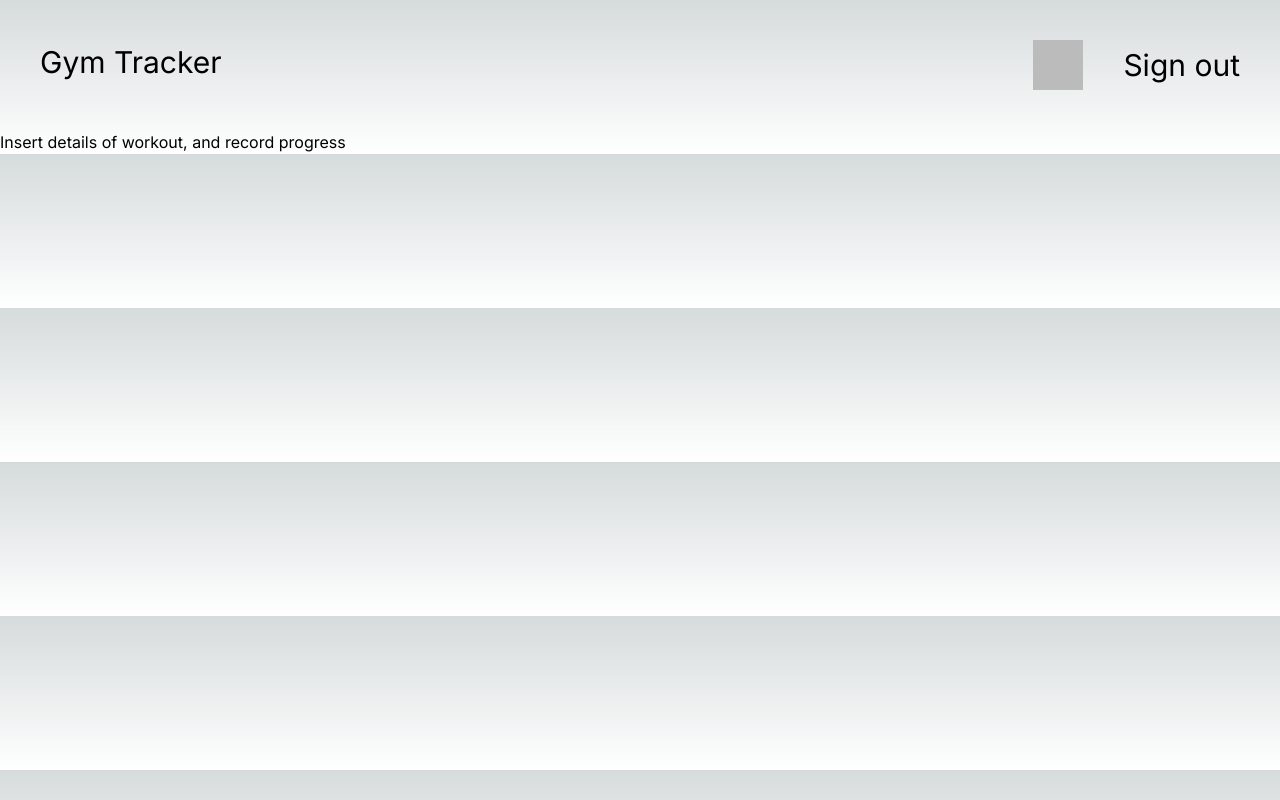
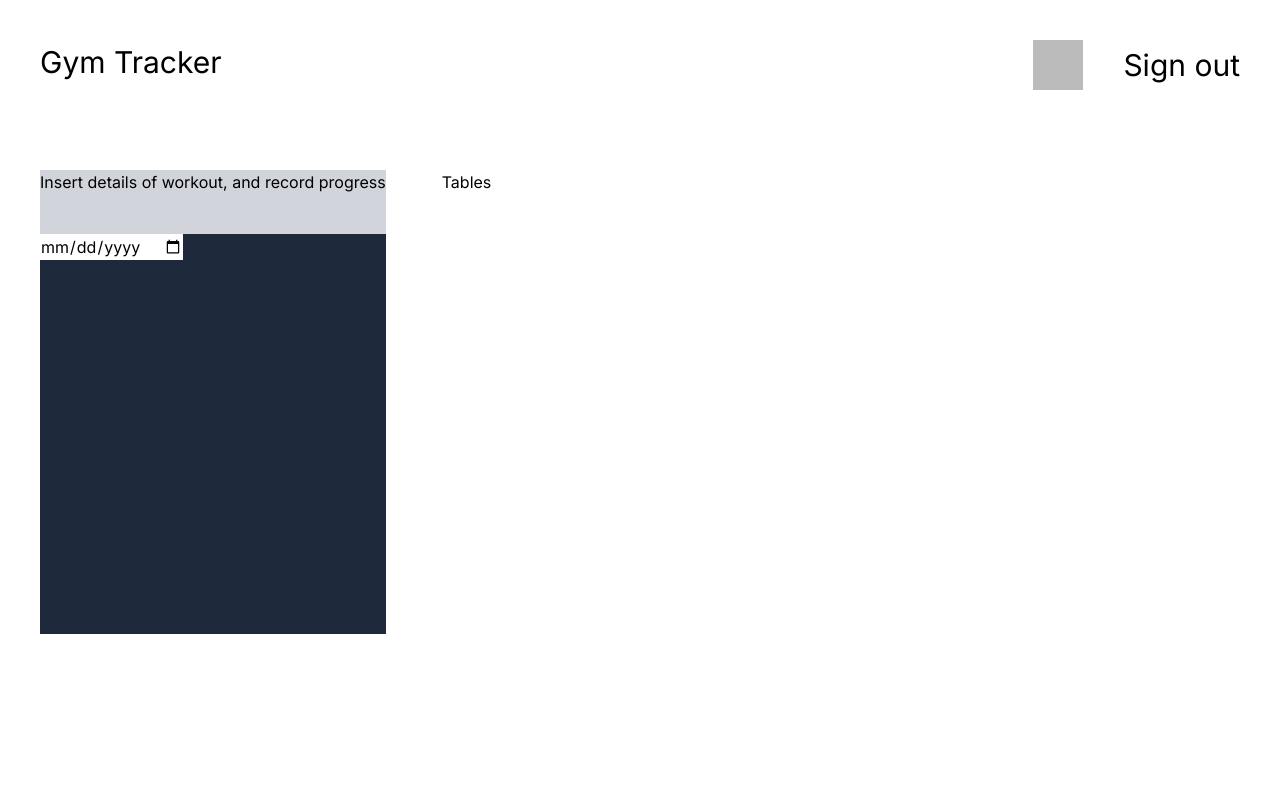
Before and after one commit to gnahc2305/gym-tracker, a Next.js app: page /dashboard in a window 1280 px wide. Built offline with nearby package versions, Linux system fonts and the light colour scheme; no server answers; sample sign-in values are in the browser's storage.

Commit message:
start layout of form

```diff
--- a/app/dashboard/page.tsx
+++ b/app/dashboard/page.tsx
@@ -16,13 +16,27 @@ function dashboard() {
               <SignInButton />
             </div>
             <AuthCheck>
-              {/* {redirect('/')} */}
               <SignOutButton />
             </AuthCheck>
           </div>
         </div>
       </nav>
-      <h3>Insert details of workout, and record progress</h3>
+
+      <div className="flex p-10">
+        <div className="bg-gray-300">
+          <h3>Insert details of workout, and record progress</h3>
+
+          <div className="mt-10 h-[400px] w-full bg-slate-800">
+            <form action="">
+              <input type="date" id="date" name="date" required />
+            </form>
+          </div>
+        </div>
+
+        <div className="ml-14">
+          Tables
+        </div>
+      </div>
     </div>
   );
 }
--- a/app/globals.css
+++ b/app/globals.css
@@ -8,7 +8,7 @@
   --background-end-rgb: 255, 255, 255;
 }
 
-@media (prefers-color-scheme: dark) {
+/* @media (prefers-color-scheme: dark) {
   :root {
     --foreground-rgb: 255, 255, 255;
     --background-start-rgb: 0, 0, 0;
@@ -24,4 +24,4 @@ body {
       rgb(var(--background-end-rgb))
     )
     rgb(var(--background-start-rgb));
-}
+} */
```
